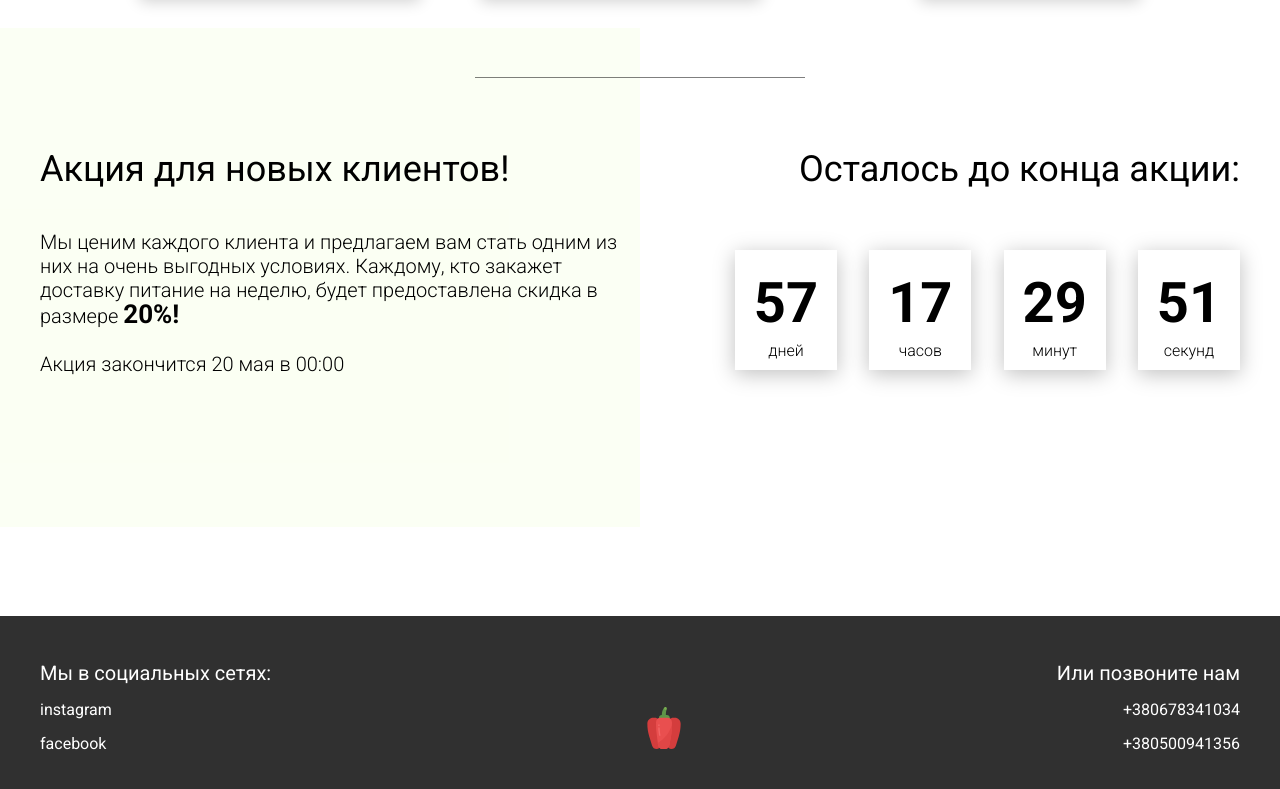
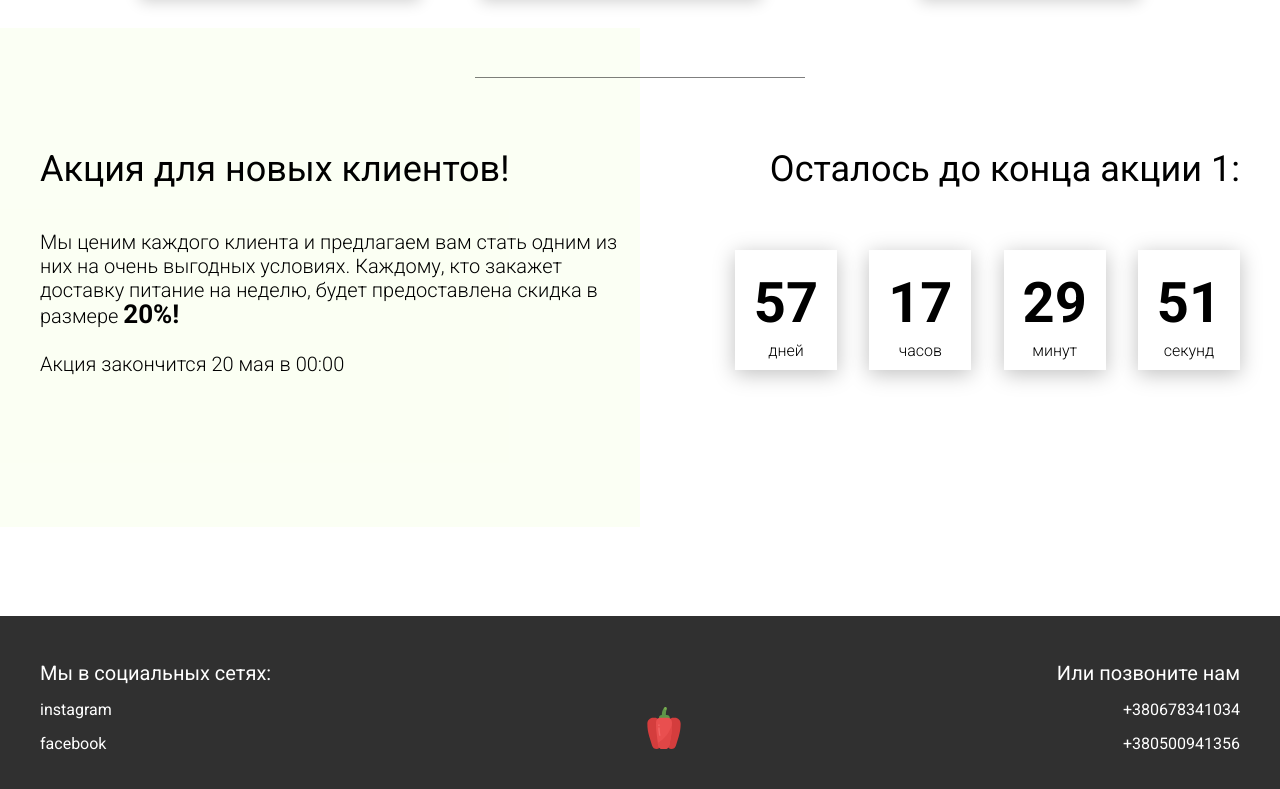
Before and after one commit to userevryday/project-by-time, a plain HTML site: page index.html in a window 1280 px wide. Shown: the part 4618-5407 px from the top of the page. Drawn offline with Linux system fonts and the light colour scheme.

Commit message:
1obratnii ot6et

```diff
--- a/index.html
+++ b/index.html
@@ -246,7 +246,7 @@
                 </div>
             </div>
             <div class="promotion__timer">
-                <div class="title">Осталось до конца акции:</div>
+                <div class="title">Осталось до конца акции 1:</div>
                 <div class="timer">
                     <div class="timer__block">
                         <span id="days">12</span>
```
